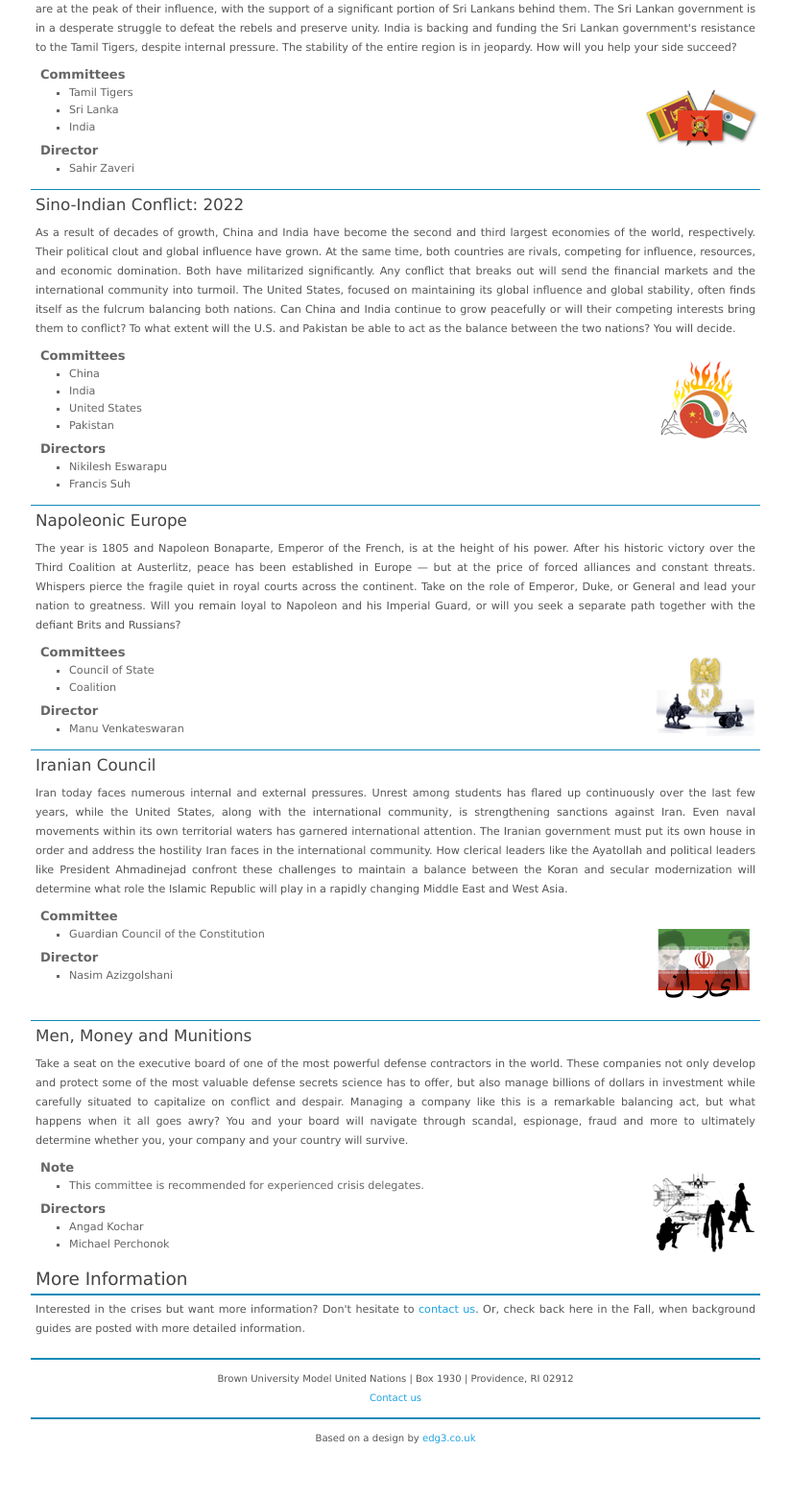
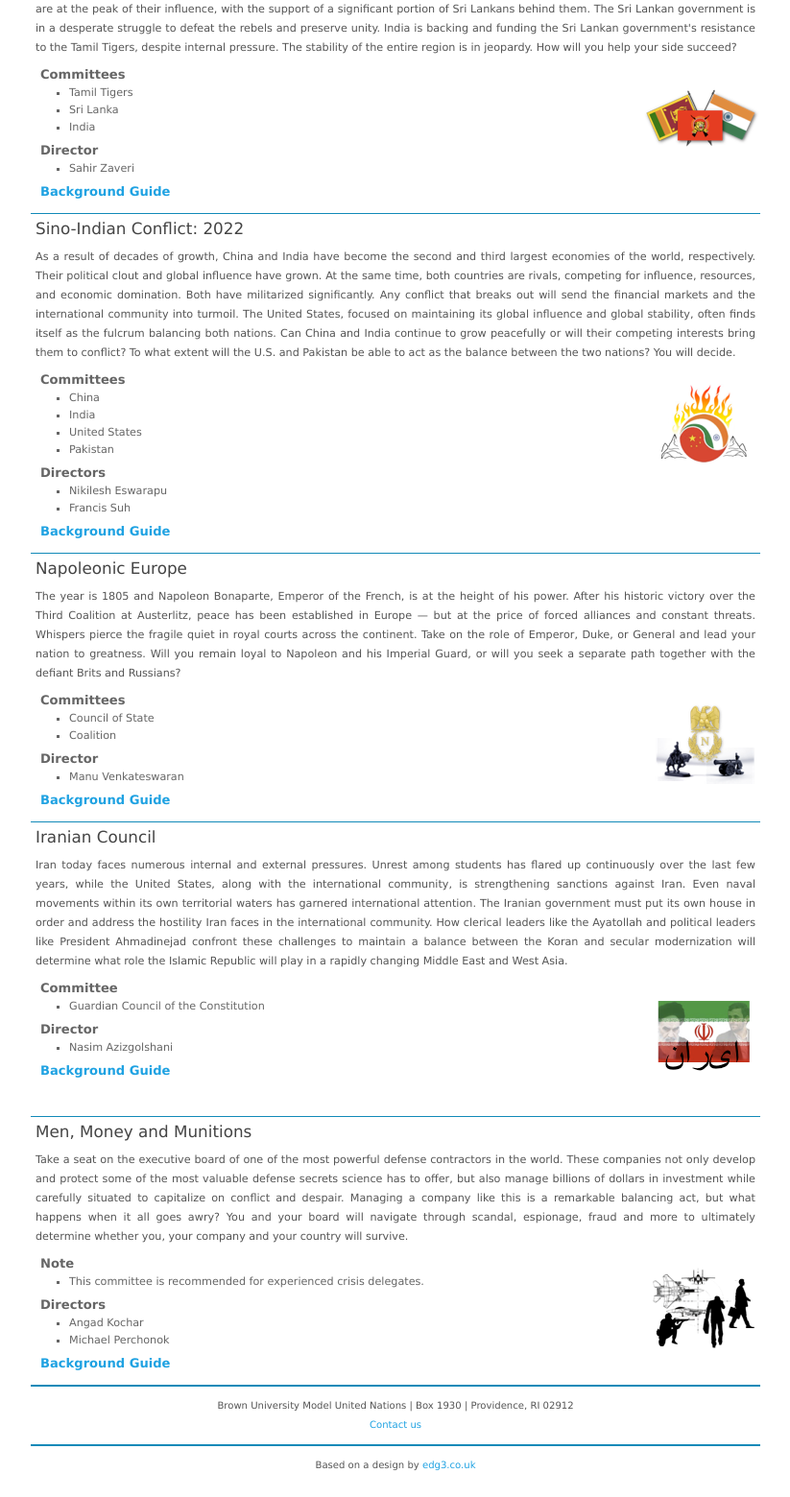
Before and after one commit to nmalkin/bucs, a Django app: template templates/committees.html in a window 1280 px wide. Shown: the part 563-2123 px from the top of the page at 96% size, without its empty margins (228-1051 px from the left). Before the commit the page ends 2068 px from the top, so only its background shows below. Run offline with Django 3.2, Linux system fonts and the light colour scheme; the template is opened without the code that fills it, so the values that code supplies are empty.

Commit message:
Posting background guides

```diff
--- a/templates/committees.html
+++ b/templates/committees.html
@@ -33,6 +33,9 @@
     <li>Sahir Zaveri</li>
 </ul>
 
+<h3><a href="{{ STATIC_URL }}documents/tamil_tigers.pdf">Background Guide</a></h3>
+
+
 <a name="china_india"></a><h2>Sino-Indian Conflict: 2022</h2>
 <p>As a result of decades of growth, China and India have become the second and third largest economies of the world, respectively. Their political clout and global influence have grown. At the same time, both countries are rivals, competing for influence, resources, and economic domination. Both have militarized significantly. Any conflict that breaks out will send the financial markets and the international community into turmoil.  The United States, focused on maintaining its global influence and global stability, often finds itself as the fulcrum balancing both nations. Can China and India continue to grow peacefully or will their competing interests bring them to conflict? To what extent will the U.S. and Pakistan be able to act as the balance between the two nations? You will decide.</p>
 
@@ -52,6 +55,8 @@
     <li>Francis Suh</li>
 </ul>
 
+<h3><a href="{{ STATIC_URL }}documents/sino_indian_conflict.pdf">Background Guide</a></h3>
+
 
 <a name="napoleon"></a><h2>Napoleonic Europe</h2>
 <p>The year is 1805 and Napoleon Bonaparte, Emperor of the French, is at the height of his power. After his historic victory over the Third Coalition at Austerlitz, peace has been established in Europe — but at the price of forced alliances and constant threats.   Whispers pierce the fragile quiet in royal courts across the continent.  Take on the role of Emperor, Duke, or General and lead your nation to greatness.  Will you remain loyal to Napoleon and his Imperial Guard, or will you seek a separate path together with the defiant Brits and Russians?</p>
@@ -69,6 +74,8 @@
     <li>Manu Venkateswaran</li>
 </ul>
 
+<h3><a href="{{ STATIC_URL }}documents/napoleon.pdf">Background Guide</a></h3>
+
 
 <a name="iran"></a><h2>Iranian Council</h2>
 <p>Iran today faces numerous internal and external pressures.  Unrest among students has flared up continuously over the last few years, while the United States, along with the international community, is strengthening sanctions against Iran.  Even naval movements within its own territorial waters has garnered international attention. The Iranian government must put its own house in order and address the hostility Iran faces in the international community. How clerical leaders like the Ayatollah and political leaders like President Ahmadinejad confront these challenges to maintain a balance between the Koran and secular modernization will determine what role the Islamic Republic will play in a rapidly changing Middle East and West Asia.</p>
@@ -84,6 +91,8 @@
 <ul>
     <li>Nasim Azizgolshani</li>
 </ul>
+
+<h3><a href="{{ STATIC_URL }}documents/iran.pdf">Background Guide</a></h3>
 
 
 <p id="spacer">&nbsp;</p>
@@ -105,12 +114,14 @@
     <li>Michael Perchonok</li>
 </ul>
 
+<h3><a href="{{ STATIC_URL }}documents/munitions.pdf">Background Guide</a></h3>
+
 </div>
 
-<h1>More Information</h1>
-<p>Interested in the crises but want more information? Don't hesitate to
-<a href="http://mailhide.recaptcha.net/d?k=01A26o5T9EXBk7FSv5AbbqAA==&c=49VqJSWhfanM4_VZvpsVC2DBxZdZidhj6od73pZh9Ec="
-				onclick="window.open('http://mailhide.recaptcha.net/d?k=01A26o5T9EXBk7FSv5AbbqAA==&c=49VqJSWhfanM4_VZvpsVC2DBxZdZidhj6od73pZh9Ec=', '', 'toolbar=0,scrollbars=0,location=0,statusbar=0,menubar=0,resizable=0,width=500,height=300'); return false;"
-				title="Click to show the contact e-mail address">contact us</a>.
-Or, check back here in the Fall, when background guides are posted with more detailed information.
+<!--<h1>More Information</h1>-->
+<!--<p>Interested in the crises but want more information? Don't hesitate to -->
+<!--<a href="http://mailhide.recaptcha.net/d?k=01A26o5T9EXBk7FSv5AbbqAA==&c=49VqJSWhfanM4_VZvpsVC2DBxZdZidhj6od73pZh9Ec="-->
+				<!--onclick="window.open('http://mailhide.recaptcha.net/d?k=01A26o5T9EXBk7FSv5AbbqAA==&c=49VqJSWhfanM4_VZvpsVC2DBxZdZidhj6od73pZh9Ec=', '', 'toolbar=0,scrollbars=0,location=0,statusbar=0,menubar=0,resizable=0,width=500,height=300'); return false;"-->
+				<!--title="Click to show the contact e-mail address">contact us</a>.-->
+<!--Or, check back here in the Fall, when background guides are posted with more detailed information.-->
 {% endblock %}
```
Also changed, not shown: templates/index.html (+4 -3 lines), 5 other files.
